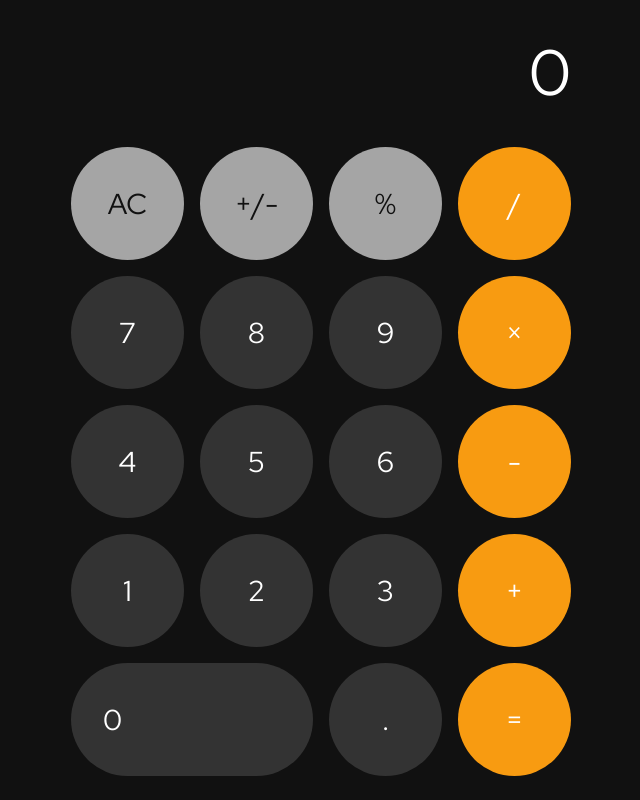
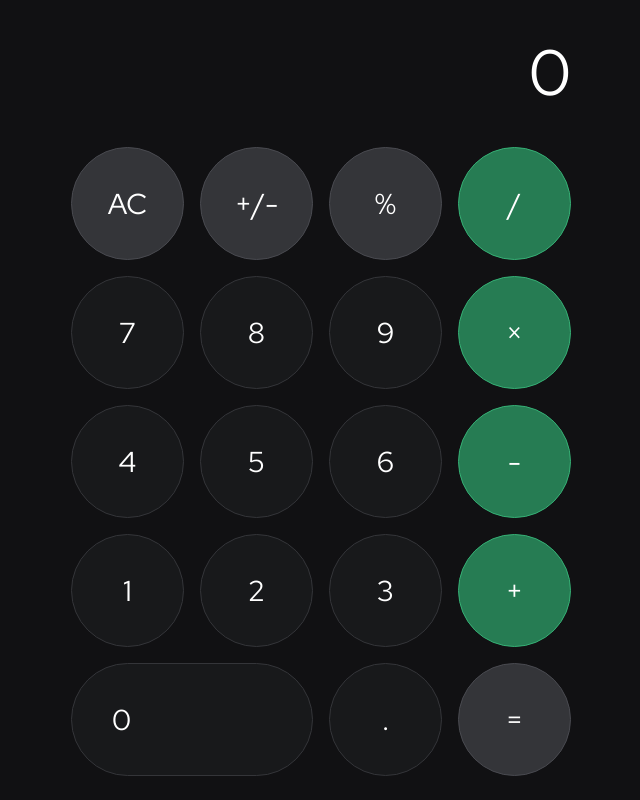
Before and after one commit to lavida-cs/IOS-Calculator, a plain HTML site: page index.html in a window 1280 px wide. Shown: the whole page, without its empty margins (319-959 px from the left). Drawn offline with Linux system fonts and the light colour scheme.

Commit message:
initial commit

```diff
--- a/css/style.css
+++ b/css/style.css
@@ -1,9 +1,9 @@
-:root {
-    --clr-bg: #111111;
+ :root {
+    --clr-bg: #111113;
     --clr-texts: #FFFFFF;
-    --clr-light: #A5A5A5;
-    --clr-dark: #333333;
-    --clr-orange: #F89B11;
+    --clr-light: #343539;
+    --clr-dark: #18191B;
+    --clr-green: #267C53;
 }
 
 * {
@@ -51,30 +51,32 @@ body {
     font: inherit;
     color: inherit;
     background: none;
+    font-size: 1.8rem;
     aspect-ratio: 1/1;
     border-radius: 100%;
-    font-size: 1.8rem;
 }
 
 .btn.dark:active{
     filter: brightness(1.5);
 }
 .btn.light:active,
-.btn.orange:active{
+.btn.green:active{
     filter: brightness(0.8);
 }
 
 .btn.light {
     background: var(--clr-light);
-    color: var(--clr-bg);
+    border: 1px solid hsla(228, 5%, 30%, 1);
 }
 
 .btn.dark {
     background: var(--clr-dark);
+    border: 1px solid #343539;
 }
 
-.btn.orange {
-    background: var(--clr-orange);
+.btn.green {
+    background: var(--clr-green);
+    border: 1px solid hsla(151, 53%, 45%, 1);
 }
 
 .btn[data-action="0"] {
@@ -82,7 +84,7 @@ body {
     aspect-ratio: initial;
     border-radius: 6rem;
     text-align: left;
-    padding-inline: 2rem;
+    padding-inline-start: 2.5rem;
 }
 
 
--- a/index.html
+++ b/index.html
@@ -24,26 +24,26 @@
         <button class="btn light" data-action="clear">AC</button>
         <button class="btn light" data-action="negate">+/-</button>
         <button class="btn light" data-action="modulus">%</button>
-        <button class="btn orange" data-action="division">/</button>
+        <button class="btn green" data-action="division">/</button>
 
-        <button class="btn dark" data-action="7">7</button>
-        <button class="btn dark" data-action="8">8</button>
-        <button class="btn dark" data-action="9">9</button>
-        <button class="btn orange" data-action="multiplication">&#215;</button>
+        <button class="btn dark num" data-action="7">7</button>
+        <button class="btn dark num" data-action="8">8</button>
+        <button class="btn dark num" data-action="9">9</button>
+        <button class="btn green" data-action="multiplication">&#215;</button>
 
-        <button class="btn dark" data-action="4">4</button>
-        <button class="btn dark" data-action="5">5</button>
-        <button class="btn dark" data-action="6">6</button>
-        <button class="btn orange" data-action="subtraction">-</button>
+        <button class="btn dark num" data-action="4">4</button>
+        <button class="btn dark num" data-action="5">5</button>
+        <button class="btn dark num" data-action="6">6</button>
+        <button class="btn green" data-action="subtraction">-</button>
 
-        <button class="btn dark" data-action="1">1</button>
-        <button class="btn dark" data-action="2">2</button>
-        <button class="btn dark" data-action="3">3</button>
-        <button class="btn orange" data-action="addition">+</button>
+        <button class="btn dark num" data-action="1">1</button>
+        <button class="btn dark num" data-action="2">2</button>
+        <button class="btn dark num" data-action="3">3</button>
+        <button class="btn green" data-action="addition">+</button>
 
-        <button class="btn dark" data-action="0">0</button>
-        <button class="btn dark" data-action="decimal">.</button>
-        <button class="btn orange" data-action="evaluate">=</button>
+        <button class="btn dark num" data-action="0">0</button>
+        <button class="btn dark num" data-action="decimal">.</button>
+        <button class="btn light" data-action="evaluate">=</button>
 
     </div>
 
--- a/js/main.js
+++ b/js/main.js
@@ -94,8 +94,9 @@ function performAction(action) {
             calculatePercentage();
             break;
         case 'evaluate':
-            if (!firstNumber && !secondNumber) return;
-            evaluateExpression();
+            if (firstNumber && secondNumber){
+                evaluateExpression();
+            };
             break;
     }
 }
```
